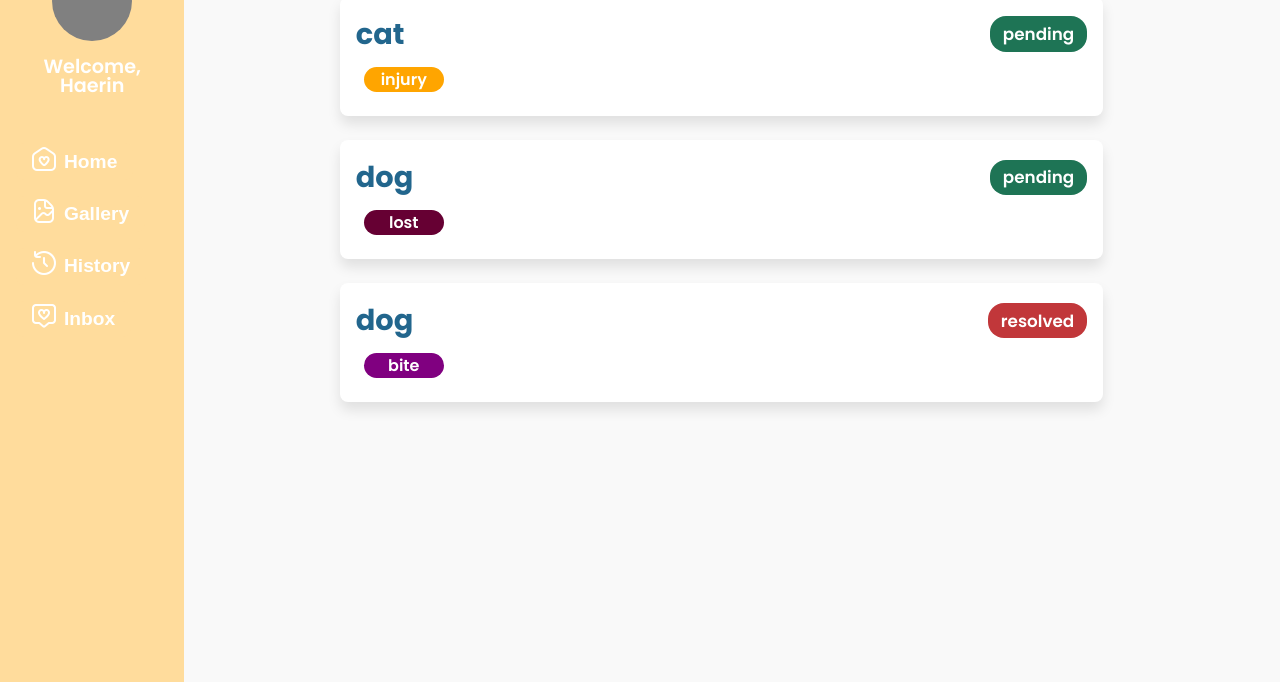
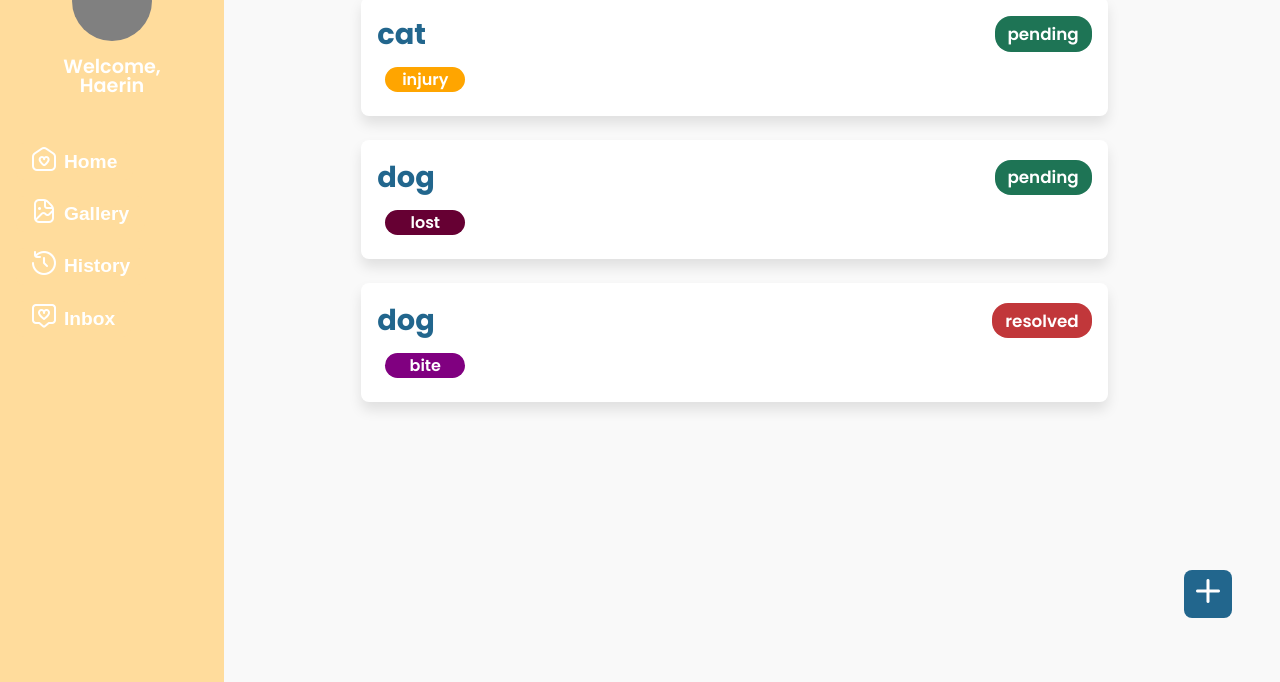
Before and after one commit to rerebabu/ADET-Project, a plain HTML site: page reportHisto/index.html in a window 1280 px wide. Shown: the part 150-832 px from the top of the page. After the commit the page ends 800 px from the top, so only its background shows below. Drawn offline with nearby package versions, Linux system fonts and the light colour scheme.

Commit message:
Updated SideBar Position & added FloatingBtn

```diff
--- a/reportHisto/index.html
+++ b/reportHisto/index.html
@@ -11,6 +11,7 @@
     <link rel="stylesheet" href="https://cdn-uicons.flaticon.com/2.6.0/uicons-regular-rounded/css/uicons-regular-rounded.css">
     <link rel="stylesheet" href="https://cdn-uicons.flaticon.com/2.6.0/uicons-solid-rounded/css/uicons-solid-rounded.css">
     <link rel="stylesheet" href="https://cdn-uicons.flaticon.com/2.6.0/uicons-solid-straight/css/uicons-solid-straight.css">
+    <link rel='stylesheet' href='https://cdn-uicons.flaticon.com/2.6.0/uicons-bold-rounded/css/uicons-bold-rounded.css'>
     <title>Report History</title>
 </head>
 <body>
@@ -88,6 +89,12 @@
                 <!--Add more cards here-->
             </div>
         </div>
+
+        <div class="floatingBtnClass">
+            <a href="/userForm/index.html"><button class="floatingBtn">
+                <i class="fi fi-br-plus"></i>
+            </button></a>
+        </div>
     </div>
 </body>
 </html>
--- a/reportHisto/style.css
+++ b/reportHisto/style.css
@@ -23,6 +23,7 @@ a {
     display: flex;
     flex-direction: column;
     padding: 1rem;
+    position: fixed;
 }
 
 .logoClass img {
@@ -90,8 +91,9 @@ a {
 .contentWrapper {
     display: flex;
     flex-direction: column;
-    width: 100%;
-    margin: 0 0 0 5rem;
+    width: calc(100% - 12rem);
+    margin: 0 0 0 18rem;
+    box-sizing: border-box;
 }
 
 .reportTitleContainer {
@@ -188,3 +190,24 @@ a {
     width: 5rem;
     border-radius: 1rem;
 }
+
+.floatingBtnClass {
+    position: fixed;
+    bottom: 2rem;
+    right: 3rem;
+}
+
+.floatingBtn {
+    background-color: #22668D;
+    border: none;
+    border-radius: 0.5rem;
+    padding: 0.4rem 0.5rem;
+    height: 3rem;
+    width: 3rem;
+    cursor: pointer;
+}
+
+.floatingBtn i {
+    font-size: 1.5rem;
+    color: white;
+}
```
